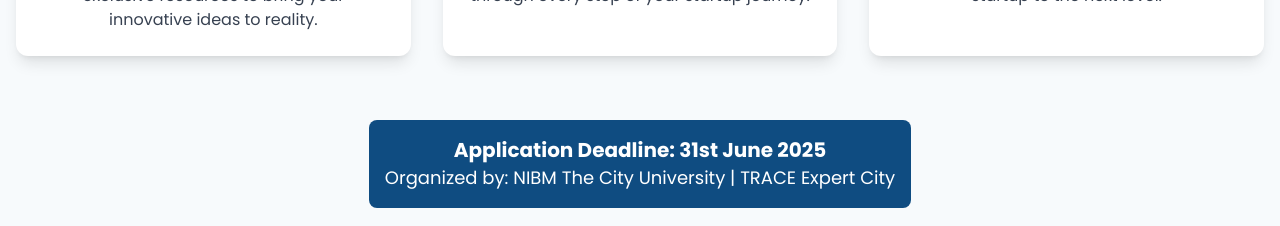
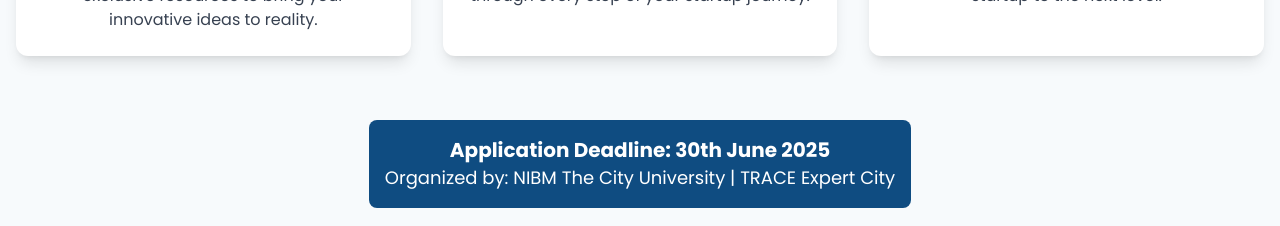
Before and after one commit to jpasan123/neo-ventures-, a React (Vite) app: page / in a window 1280 px wide. Shown: the part 1380-1606 px from the top of the page. Built offline with nearby package versions, Linux system fonts and the light colour scheme.

Commit message:
update to commit

```diff
--- a/src/components/AboutSection.tsx
+++ b/src/components/AboutSection.tsx
@@ -47,7 +47,7 @@
 
         <div className="mt-16 text-center">
           <div className="inline-block p-4 bg-primary text-white rounded-lg">
-            <p className="text-xl font-bold">Application Deadline: 31st June 2025</p>
+            <p className="text-xl font-bold">Application Deadline: 30th June 2025</p>
             <p className="text-lg">Organized by: NIBM The City University | TRACE Expert City</p>
           </div>
         </div>
--- a/src/components/RegisterSection.tsx
+++ b/src/components/RegisterSection.tsx
@@ -70,7 +70,7 @@
                 </div>
                 <div>
                   <h4 className="text-xl font-semibold">Submit your application</h4>
-                  <p className="text-white/80">Before 31st June 2025</p>
+                  <p className="text-white/80">Before 30th June 2025</p>
                 </div>
               </div>
             </div>
@@ -78,7 +78,7 @@
             <div className="mt-8 space-y-4">
               <div className="flex items-center gap-3">
                 <FaCalendarAlt className="text-secondary text-xl" />
-                <p>Application Deadline: <strong>31st June 2025</strong></p>
+                <p>Application Deadline: <strong>30th June 2025</strong></p>
               </div>
               <div className="flex items-center gap-3">
                 <FaMapMarkerAlt className="text-secondary text-xl" />
```
